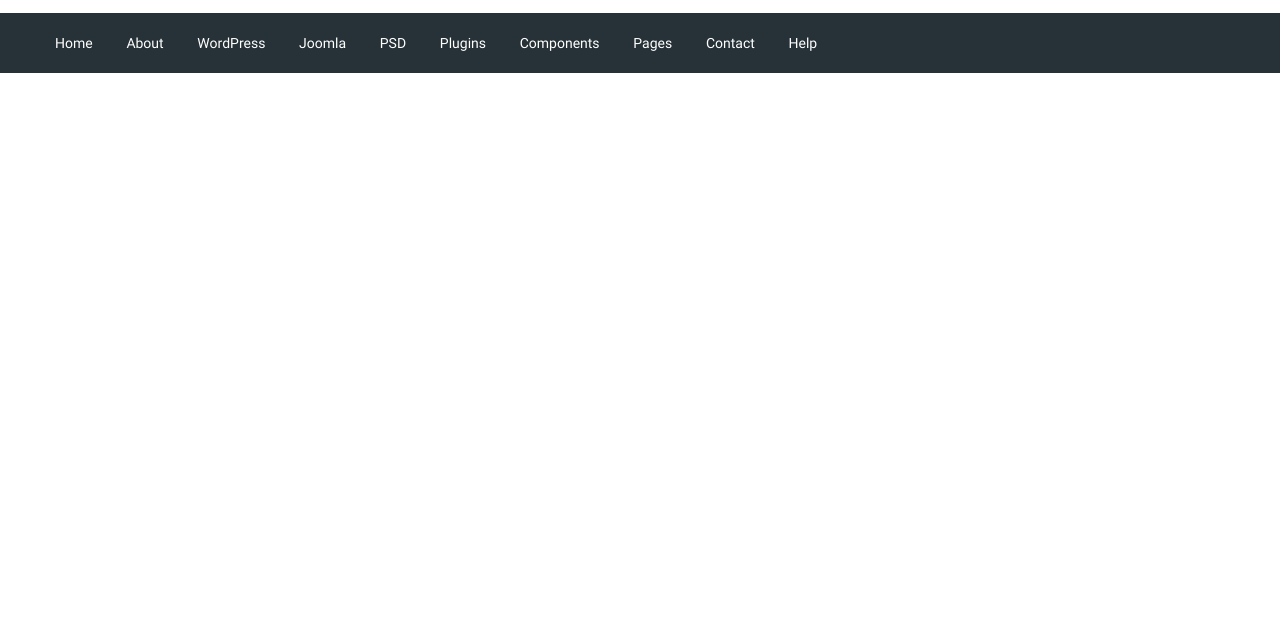
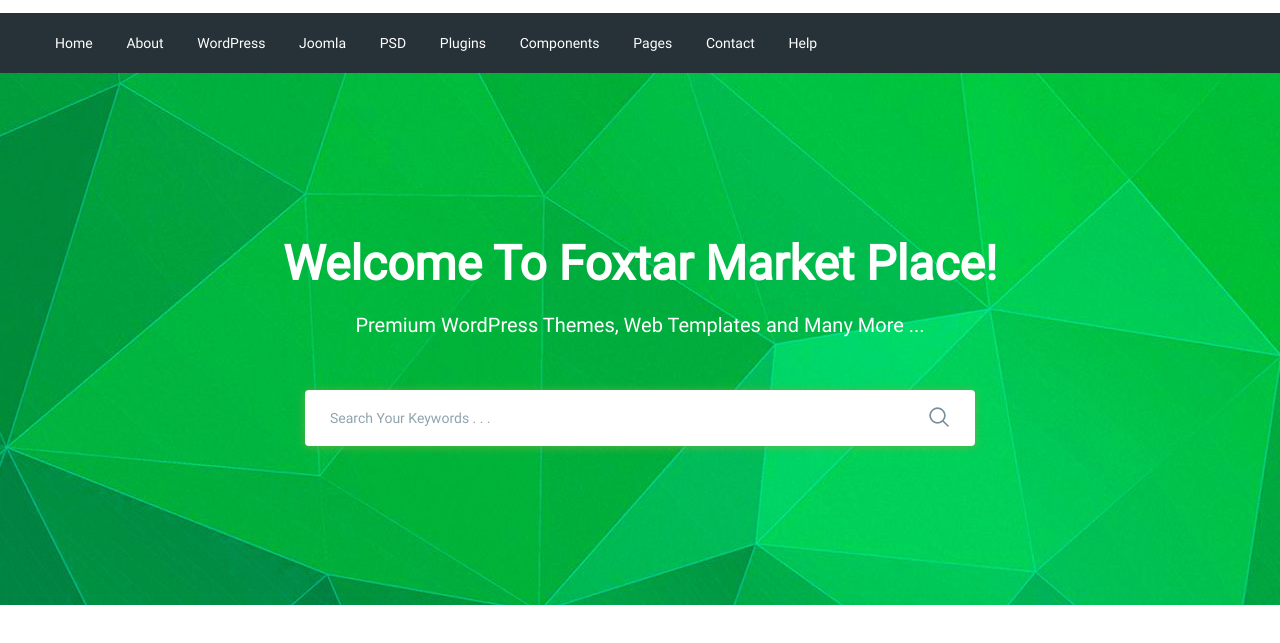
Before and after one commit to SKREPERIST/moderno2, a plain HTML site: page index.html in a window 1280 px wide. Shown: the part 77-720 px from the top of the page. Drawn offline with nearby package versions, Linux system fonts and the light colour scheme.

Commit message:
added section search

```diff
--- a/index.html
+++ b/index.html
@@ -7,10 +7,10 @@
   <meta http-equiv="X-UA-Compatible" content="ie=edge">
   <title>MODERNO</title>
   <link href="https://fonts.googleapis.com/css2?family=Roboto:wght@500;700&display=swap" rel="stylesheet">
-  <link rel="shortcut icon" href="images/favicon.ico">
+  <link rel="shortcut icon" href="images/icons/favicon.ico">
   <link rel="stylesheet" href="css/normalize.css">
-  <link rel="stylesheet" href="css/slick.css">
-  <link rel="stylesheet" href="css/slick-theme.css">
+  <!-- <link rel="stylesheet" href="css/slick.css">
+  <link rel="stylesheet" href="css/slick-theme.css"> -->
   <link rel="stylesheet" href="css/style.css">
 </head>
 
@@ -106,6 +106,27 @@
   </header>
 
 
+  <!----------------------------------------       SEARCH       -->
+  <section class="search" style="background-image: url(images/search-bg.jpg);">
+    <div class="container">
+      <div class="search__inner">
+        <div class="search__inner-title">
+          Welcome To Foxtar Market Place!
+        </div>
+        <div class="search__inner-text">
+          Premium WordPress Themes, Web Templates and Many More ...
+        </div>
+        <form class="search__inner-form" action="">
+          <input type="text" placeholder="Search Your Keywords . . ." required>
+          <button type="submit">
+            <img src="images/icons/search.png" alt="">
+          </button>
+        </form>
+      </div>
+    </div>
+  </section>
+
+
   <!----------------------------------------       FOOTER       -->
   <!-- <footer class="footer">
     <div class="container">
--- a/scss/style.scss
+++ b/scss/style.scss
@@ -1,8 +1,8 @@
 @import "vars";
 @import "global";
 @import "fonts";
-//////////////////////////////
-
+////////////////////////////////////////////
+///////////////////////////////////// HEADER
 .header__top-inner {
   display: flex;
   justify-content: space-between;
@@ -57,3 +57,69 @@
     font-size: 14px;
   }
 }
+
+////////////////////////////////////////////
+///////////////////////////////////// SEARCH
+
+.search {
+  background-repeat: no-repeat;
+  background-size: cover;
+  background-position: center;
+  min-height: 532px;
+
+  &__inner {
+    padding: 155px 0 100px;
+    color: #fff;
+    text-align: center;
+
+    &-title {
+      margin-bottom: 10px;
+      font-size: 48px;
+      line-height: 72px;
+      font-weight: 700;
+    }
+
+    &-text {
+      margin-bottom: 50px;
+      font-size: 20px;
+      line-height: 30px;
+      font-weight: 500;
+    }
+  }
+
+  &__inner-form {
+    margin: 0 auto;
+    max-width: 670px;
+    position: relative;
+
+    input {
+      display: block;
+      width: 100%;
+      border-radius: 4px;
+      height: 56px;
+      box-shadow: 0px 1px 10px 0px rgba(124, 178, 64, 0.75);
+      border: none;
+      font-size: 14px;
+      font-weight: 500;
+      outline: none;
+      padding-left: 25px;
+      padding-right: 60px;
+
+      &:focus {
+        box-shadow: 4px 4px 25px #006600;
+      }
+
+      &::placeholder {
+        color: #90a4ae;
+        font-weight: 500;
+      }
+    }
+    button {
+      position: absolute;
+      border: none;
+      background-color: transparent;
+      right: 20px;
+      top: 16px;
+    }
+  }
+}
```
Also changed, not shown: css/normalize.css (added), css/style.css, images/icons/favicon.ico (renamed from images/favicon.ico), images/icons/search.png (added), images/search-bg.jpg (added).
